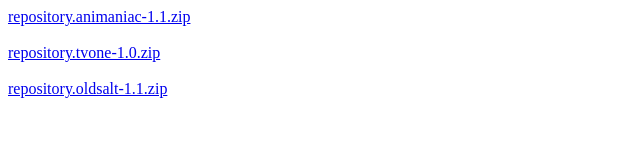
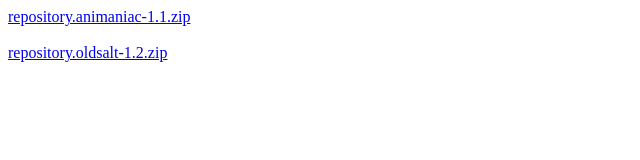
Before and after one commit to OldManJax/oldmanjax.github.io, a plain HTML site: page index.html in a window 1280 px wide. Shown: the whole page, without its empty margins (0-640 px from the left). Drawn offline with Linux system fonts and the light colour scheme.

Commit message:
small update

```diff
--- a/index.html
+++ b/index.html
@@ -1,6 +1,4 @@
 <!DOCTYPE html>
 <a href="repository.animaniac-1.1.zip">repository.animaniac-1.1.zip</a><br>
 <br>
-<a href="repository.tvone-1.0.zip">repository.tvone-1.0.zip</a><br>
-<br>
-<a href="repository.oldsalt-1.1.zip">repository.oldsalt-1.1.zip</a><br>
+<a href="repository.oldsalt-1.2.zip">repository.oldsalt-1.2.zip</a><br>
```
Also changed, not shown: 3 other files.
